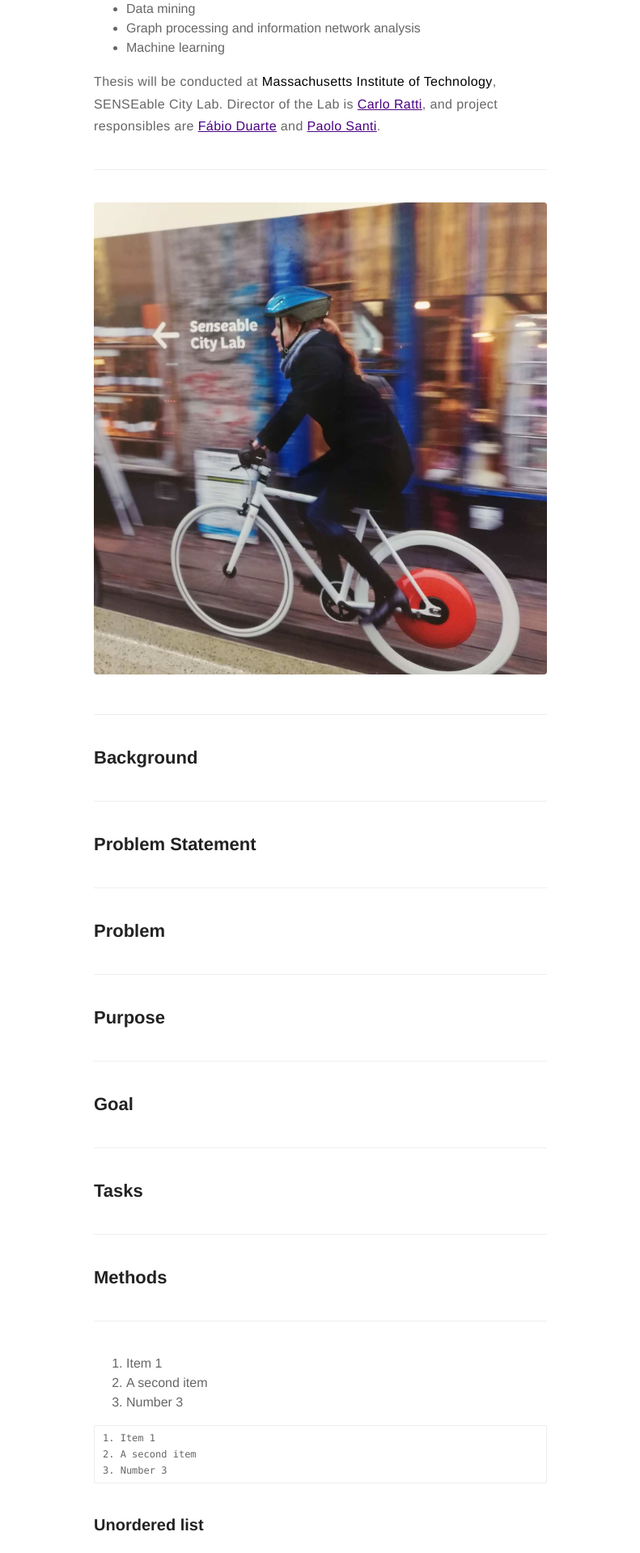
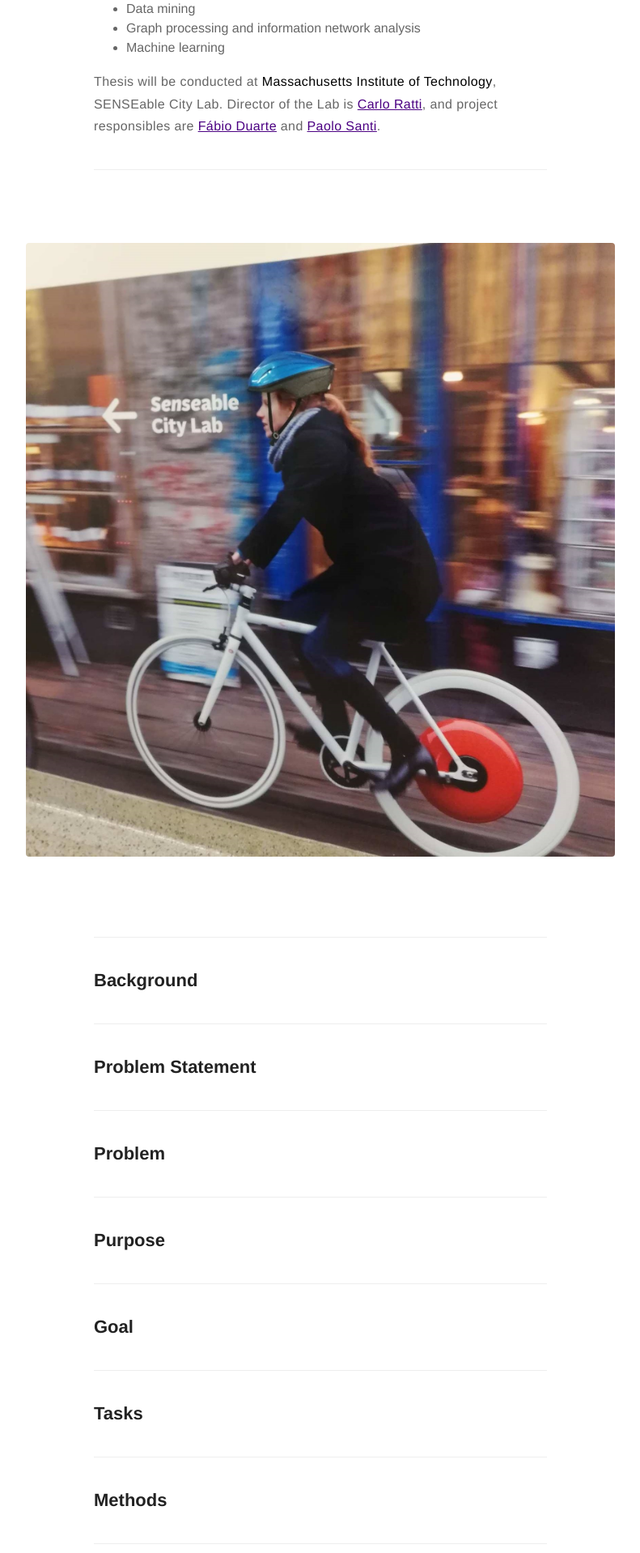
Before and after one commit to dljubenk/dljubenk.github.io, a Jekyll site: the page built from _posts/2019-02-01-project-description.markdown, in a window 1280 px wide. Shown: the part 421-2339 px from the top of the page at 81% size, without its empty margins (244-1035 px from the left). Built offline with Jekyll 4.4.1, drawn with Linux system fonts in a browser that asks for light colours; comment, search, counter and statistics services are not loaded.

Commit message:
Update 2019-02-01-project-description.markdown

```diff
--- a/_posts/2019-02-01-project-description.markdown
+++ b/_posts/2019-02-01-project-description.markdown
@@ -31,7 +31,7 @@ Director of the Lab is [Carlo Ratti](https://en.wikipedia.org/wiki/Carlo_Ratti),
 
 ---
 
-![Markdown Image][8]{: class="smaller-image" }
+![Markdown Image][8]{:class="bigger-image"}
 
 ---
 
```
